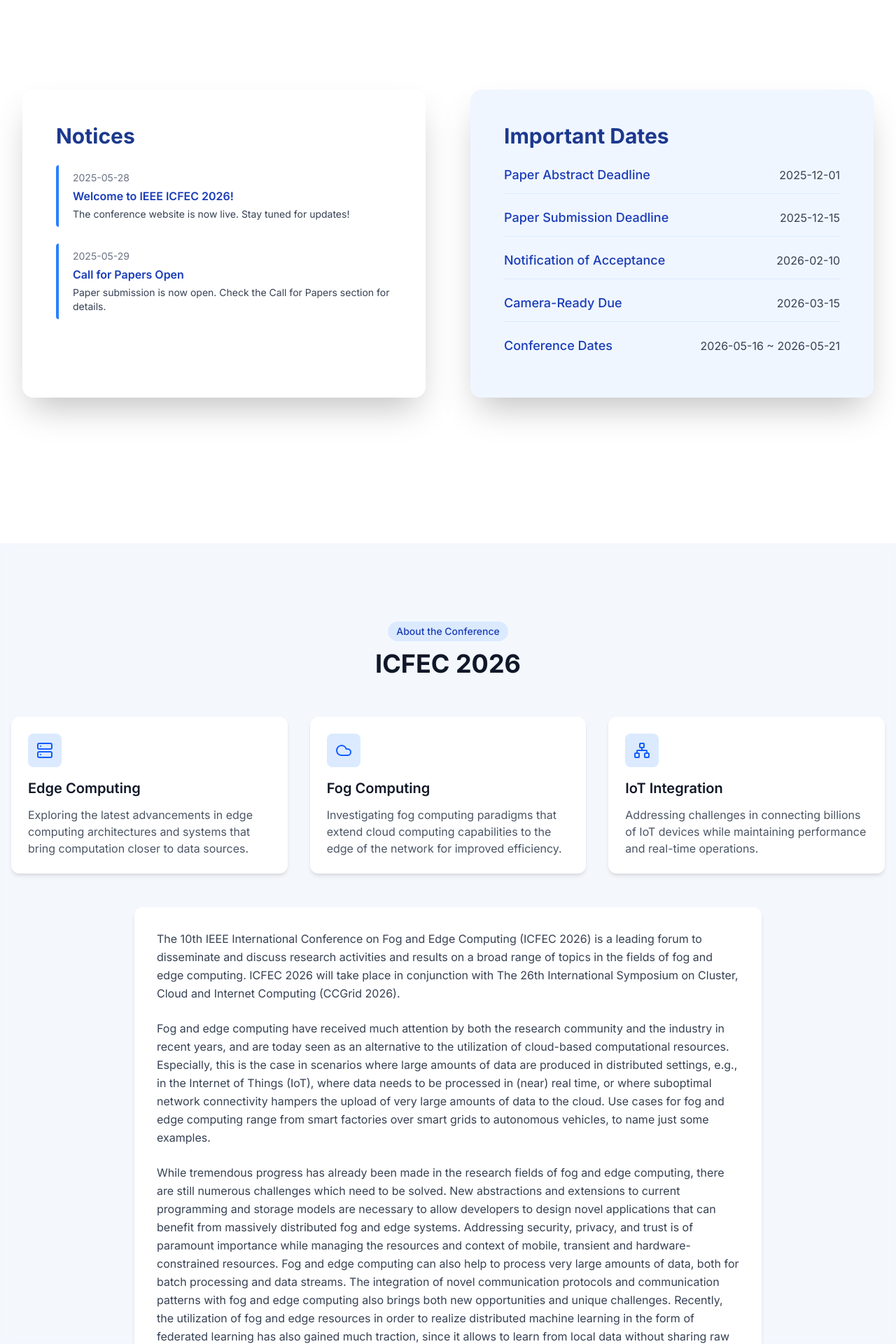
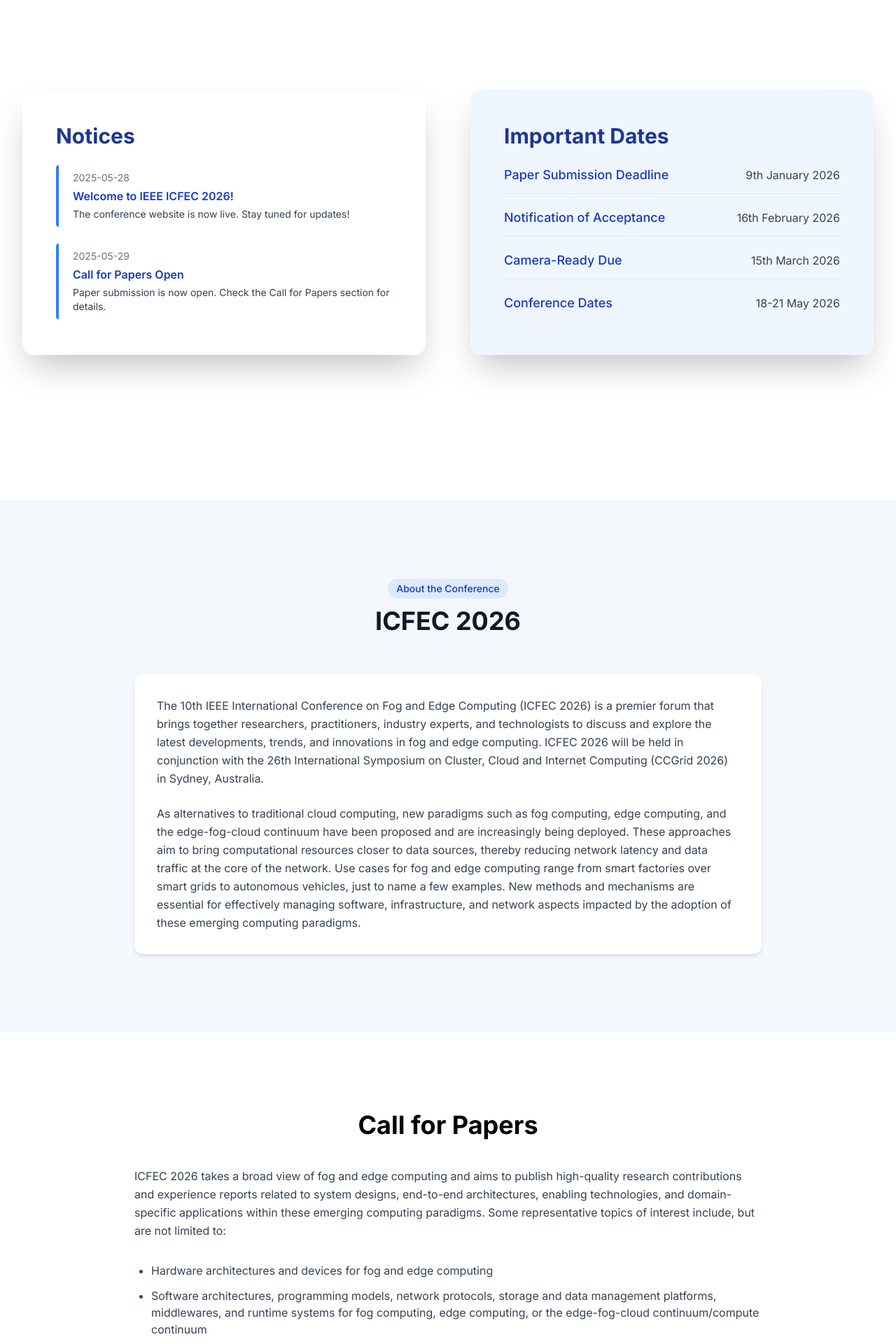
Before and after one commit to wnsah814/ICFEC2026, a Next.js app: page / in a window 1280 px wide. Shown: the part 880-2800 px from the top of the page at 70% size. Built offline with nearby package versions, Linux system fonts and the light colour scheme.

Commit message:
Update data

```diff
--- a/components/About.tsx
+++ b/components/About.tsx
@@ -1,4 +1,4 @@
-import { Server, Cloud, Network } from 'lucide-react';
+// import { Server, Cloud, Network } from 'lucide-react';
 
 const About = () => {
     return (
@@ -8,7 +8,7 @@ const About = () => {
           <h2 className="text-3xl md:text-4xl font-bold text-gray-900">ICFEC 2026</h2>
         </div>
 
-        <div className="grid grid-cols-1 md:grid-cols-3 gap-8 mb-12">
+        {/* <div className="grid grid-cols-1 md:grid-cols-3 gap-8 mb-12">
           <div className="bg-white shadow-md rounded-xl p-6 hover:shadow-lg transition-shadow">
             <div className="w-12 h-12 bg-blue-100 rounded-lg flex items-center justify-center mb-4">
               <Server className="text-blue-600" />
@@ -38,17 +38,15 @@ const About = () => {
               Addressing challenges in connecting billions of IoT devices while maintaining performance and real-time operations.
             </p>
           </div>
-        </div>
+        </div> */}
 
         <div className="max-w-4xl mx-auto bg-white p-8 rounded-xl shadow-md">
           <p className="text-gray-700 mb-6 leading-relaxed">
-          The 10th IEEE International Conference on Fog and Edge Computing (ICFEC 2026) is a leading forum to disseminate and discuss research activities and results on a broad range of topics in the fields of fog and edge computing. ICFEC 2026 will take place in conjunction with The 26th International Symposium on Cluster, Cloud and Internet Computing (CCGrid 2026).
+          The 10th IEEE International Conference on Fog and Edge Computing (ICFEC 2026) is a premier forum that brings together researchers, practitioners, industry experts, and technologists to discuss and explore the latest developments, trends, and innovations in fog and edge computing. ICFEC 2026 will be held in conjunction with the 26th International Symposium on Cluster, Cloud and Internet Computing (CCGrid 2026) in Sydney, Australia.
           </p>
-          <p className="text-gray-700 mb-6 leading-relaxed">
-          Fog and edge computing have received much attention by both the research community and the industry in recent years, and are today seen as an alternative to the utilization of cloud-based computational resources. Especially, this is the case in scenarios where large amounts of data are produced in distributed settings, e.g., in the Internet of Things (IoT), where data needs to be processed in (near) real time, or where suboptimal network connectivity hampers the upload of very large amounts of data to the cloud. Use cases for fog and edge computing range from smart factories over smart grids to autonomous vehicles, to name just some examples.
-          </p>
+
           <p className="text-gray-700 leading-relaxed">
-          While tremendous progress has already been made in the research fields of fog and edge computing, there are still numerous challenges which need to be solved. New abstractions and extensions to current programming and storage models are necessary to allow developers to design novel applications that can benefit from massively distributed fog and edge systems. Addressing security, privacy, and trust is of paramount importance while managing the resources and context of mobile, transient and hardware-constrained resources. Fog and edge computing can also help to process very large amounts of data, both for batch processing and data streams. The integration of novel communication protocols and communication patterns with fog and edge computing also brings both new opportunities and unique challenges. Recently, the utilization of fog and edge resources in order to realize distributed machine learning in the form of federated learning has also gained much traction, since it allows to learn from local data without sharing raw data with any centralized entity.
+          As alternatives to traditional cloud computing, new paradigms such as fog computing, edge computing, and the edge-fog-cloud continuum have been proposed and are increasingly being deployed. These approaches aim to bring computational resources closer to data sources, thereby reducing network latency and data traffic at the core of the network. Use cases for fog and edge computing range from smart factories over smart grids to autonomous vehicles, just to name a few examples. New methods and mechanisms are essential for effectively managing software, infrastructure, and network aspects impacted by the adoption of these emerging computing paradigms.
           </p>
         </div>
       </div>
--- a/components/CallForPapers.tsx
+++ b/components/CallForPapers.tsx
@@ -1,19 +1,16 @@
 const CallForPapers = () => {
     const topics = [
-      'Data centers and infrastructures along the compute continuum',
-      'Mobility management along the compute continuum',
-      'Federated learning and distributed machine learning in and for the compute continuum',
-      '5G/6G for the compute continuum',
-      'Middleware and runtime systems for the compute continuum',
-      'Programming models for the compute continuum',
-      'Storage and data management platforms along the compute continuum',
-      'Scheduling and resource management for the compute continuum',
-      'Security, privacy, trust, and provenance issues for the compute continuum',
-      'Distributed consensus and blockchains in the compute continuum',
-      'Modeling and simulation for and in the compute continuum',
-      'Performance monitoring and metering of infrastructures along the compute continuum',
-      '(Big) Data processing in the compute continuum',
-      'Energy-efficient computing in the compute continuum'
+        'Hardware architectures and devices for fog and edge computing',
+        'Software architectures, programming models, network protocols, storage and data management platforms, middlewares, and runtime systems for fog computing, edge computing, or the edge-fog-cloud continuum/compute continuum',
+        'Federated learning algorithms, architectures, and protocols in and for the compute continuum',
+        'Resource management, task scheduling, and capacity planning solutions',
+        'Simulation toolkits for fog computing, edge computing, or the compute continuum',
+        'Performance monitoring and metering of infrastructures along the compute continuum',
+        'Security, privacy, trust, and provenance issues and solutions for the compute continuum',
+        'Energy-efficient and environmentally-aware computing in the compute continuum',
+        'Domain-specific applications, such as in smart manufacturing, mobility, healthcare, and agriculture',
+        'Emerging trends such as edge computing in space, quantum computing at the edge, edge digital twins, and sustainable fog/edge computing',
+        'Practical experience in developing, deploying, and evaluating fog/edge computing systems, applications, and services'
     ];
 
     return (
@@ -21,7 +18,7 @@ const CallForPapers = () => {
         <h2 className="text-3xl md:text-4xl font-bold mb-10 text-center">Call for Papers</h2>
         <div className="max-w-4xl mx-auto">
           <p className="text-gray-700 mb-8 leading-relaxed">
-          The conference seeks to attract high-quality contributions covering both theory and practice over systems research and emerging domain-specific applications related to next-generation distributed systems that cover different parts of the cloud-edge compute continuum. This covers different computing models, including mist computing, edge computing, multi-access edge computing, fog computing, and mobile cloud computing. Some representative topics of interest include, but are not limited to:
+            ICFEC 2026 takes a broad view of fog and edge computing and aims to publish high-quality research contributions and experience reports related to system designs, end-to-end architectures, enabling technologies, and domain-specific applications within these emerging computing paradigms. Some representative topics of interest include, but are not limited to:
           </p>
 
           <ul className="list-disc pl-6 space-y-3 mb-8">
--- a/components/Committees.tsx
+++ b/components/Committees.tsx
@@ -40,59 +40,23 @@ const Committees = () => {
           </div>
 
           <div className="col-span-1">
-            <h4 className="text-lg font-medium mb-4 border-b border-gray-200 pb-2">Steering Committee</h4>
-            <ul className="space-y-3">
-              <li>
-                <a href="#" className="text-blue-600 hover:underline">Name</a>
-                <p className="text-sm text-gray-600">University, Country</p>
-              </li>
-              <li>
-                <a href="#" className="text-blue-600 hover:underline">Name</a>
-                <p className="text-sm text-gray-600">University, Country</p>
-              </li>
-            </ul>
-          </div>
-        </div>
-
-        <div className="grid grid-cols-1 md:grid-cols-3 gap-8 mb-12">
-          <div className="col-span-1">
-            <h4 className="text-lg font-medium mb-4 border-b border-gray-200 pb-2">Poster and Demo Chairs</h4>
-            <ul className="space-y-3">
-              <li>
-                <a href="#" className="text-blue-600 hover:underline">Chair Name</a>
-                <p className="text-sm text-gray-600">University, Country</p>
-              </li>
-              <li>
-                <a href="#" className="text-blue-600 hover:underline">Chair Name</a>
-                <p className="text-sm text-gray-600">University, Country</p>
-              </li>
-            </ul>
-          </div>
-          <div className="col-span-1">
-            <h4 className="text-lg font-medium mb-4 border-b border-gray-200 pb-2">Publication Chairs</h4>
-            <ul className="space-y-3">
-            <li>
-                <a href="#" className="text-blue-600 hover:underline">Chair Name</a>
-                <p className="text-sm text-gray-600">University, Country</p>
-              </li>
-              <li>
-                <a href="#" className="text-blue-600 hover:underline">Chair Name</a>
-                <p className="text-sm text-gray-600">University, Country</p>
-              </li>
-            </ul>
-          </div>
-
-          <div className="col-span-1">
             <h4 className="text-lg font-medium mb-4 border-b border-gray-200 pb-2">Publicity Chairs</h4>
             <ul className="space-y-3">
               <li>
                 <a href="#" className="text-blue-600 hover:underline">Yipeng Zhou</a>
                 <p className="text-sm text-gray-600">Macquarie University, Australia</p>
               </li>
+              <li>
+                <a href="#" className="text-blue-600 hover:underline">Evandro Macedo</a>
+                <p className="text-sm text-gray-600">UERJ, Brazil</p>
+              </li>
+              <li>
+                <a href="#" className="text-blue-600 hover:underline">Lidia Fotia</a>
+                <p className="text-sm text-gray-600">University of Salerno, Italy</p>
+              </li>
             </ul>
           </div>
         </div>
-
         <div className="grid grid-cols-1 md:grid-cols-3 gap-8">
           <div className="col-span-1">
             <h4 className="text-lg font-medium mb-4 border-b border-gray-200 pb-2">Local Arrangement Chairs</h4>
--- a/components/Footer.tsx
+++ b/components/Footer.tsx
@@ -14,7 +14,7 @@ const Footer = () => {
               The IEEE International Conference on Fog and Edge Computing (ICFEC) is the premier conference on fog and edge computing.
             </p>
             <div className="widget">
-              <h5 className="text-red-600 widget-title text-lg font-bold mb-4 uppercase tracking-wider">SHARE ON SOCIAL MEDIA</h5>
+              <h5 className="widget-title text-lg font-bold mb-4 uppercase tracking-wider">SHARE ON SOCIAL MEDIA</h5>
               <ul className="footer-social flex space-x-3">
                 <li>
                   <a
@@ -55,36 +55,35 @@ const Footer = () => {
               </ul>
             </div>
           </div>
-
           <div>
             <h3 className="text-lg font-bold mb-4 uppercase tracking-wider">Important Dates</h3>
             <ul className="space-y-3 text-gray-300">
               <li className="flex items-start">
                 <Calendar className="w-4 h-4 mr-2 mt-1 flex-shrink-0" />
                 <div>
-                  <p className="font-medium">Paper Abstract</p>
-                  <p className="text-sm text-gray-400">December 1, 2025</p>
+                  <p className="font-medium">Paper Submission Deadline</p>
+                  <p className="text-sm text-gray-400">9th January 2026</p>
                 </div>
               </li>
               <li className="flex items-start">
                 <Calendar className="w-4 h-4 mr-2 mt-1 flex-shrink-0" />
                 <div>
-                  <p className="font-medium">Paper Submission</p>
-                  <p className="text-sm text-gray-400">December 15, 2025</p>
-                </div>
-              </li>
-              <li className="flex items-start">
-                <Calendar className="w-4 h-4 mr-2 mt-1 flex-shrink-0" />
-                <div>
-                  <p className="font-medium">Author Notification</p>
-                  <p className="text-sm text-gray-400">February 10, 2026</p>
+                  <p className="font-medium">Notification of Acceptance</p>
+                  <p className="text-sm text-gray-400">16th February 2026</p>
                 </div>
               </li>
               <li className="flex items-start">
                 <Calendar className="w-4 h-4 mr-2 mt-1 flex-shrink-0" />
                 <div>
                   <p className="font-medium">Camera-ready Submission</p>
-                  <p className="text-sm text-gray-400">March 15, 2026</p>
+                  <p className="text-sm text-gray-400">15th March 2026</p>
+                </div>
+              </li>
+              <li className="flex items-start">
+                <Calendar className="w-4 h-4 mr-2 mt-1 flex-shrink-0" />
+                <div>
+                  <p className="font-medium">Conference Dates</p>
+                  <p className="text-sm text-gray-400">18-21 May 2026</p>
                 </div>
               </li>
             </ul>
--- a/components/Hero.tsx
+++ b/components/Hero.tsx
@@ -53,7 +53,7 @@ const Hero = ({ handleNavClick }: { handleNavClick: (id: string) => void }) => {
                 <div className="flex flex-col md:flex-row justify-center items-center space-y-4 md:space-y-0 md:space-x-10 mb-14 md:mb-20 max-w-3xl mx-auto text-lg">
                     <div className="flex items-center bg-white/10 backdrop-blur-sm px-4 py-2 rounded-lg">
                         <Calendar className="w-5 h-5 mr-2" />
-                        <span>May 16-21, 2026</span>
+                        <span>May 18-21, 2026</span>
                     </div>
                     <div className="flex items-center bg-white/10 backdrop-blur-sm px-4 py-2 rounded-lg">
                         <MapPin className="w-5 h-5 mr-2" />
--- a/components/NoticeAndDates.tsx
+++ b/components/NoticeAndDates.tsx
@@ -14,11 +14,10 @@ const notices = [
 ];
 
 const importantDates = [
-  { label: 'Paper Abstract Deadline', date: '2025-12-01' },
-  { label: 'Paper Submission Deadline', date: '2025-12-15' },
-  { label: 'Notification of Acceptance', date: '2026-02-10' },
-  { label: 'Camera-Ready Due', date: '2026-03-15' },
-  { label: 'Conference Dates', date: '2026-05-16 ~ 2026-05-21' },
+  { label: 'Paper Submission Deadline', date: '9th January 2026' },
+  { label: 'Notification of Acceptance', date: '16th February 2026' },
+  { label: 'Camera-Ready Due', date: '15th March 2026' },
+  { label: 'Conference Dates', date: '18-21 May 2026' },
 ];
 
 const NoticeAndDates: React.FC = () => {
--- a/components/SubmissionInstructions.tsx
+++ b/components/SubmissionInstructions.tsx
@@ -5,44 +5,12 @@ const SubmissionInstructions = () => {
 
       <div className="max-w-4xl mx-auto prose prose-blue">
         <p className="text-gray-700 leading-relaxed">
-          We invite original manuscripts that have neither been published elsewhere nor are under review at a different venue.
-          Papers should follow the IEEE template for conference proceedings.
+          All papers must be original and not simultaneously submitted to another journal or conference. Full/Regular Paper submissions should follow the IEEE template for conference proceedings. Authors should submit papers, written in English, electronically in PDF format, and may not exceed 8 letter-size pages in length, including all figures, tables, and references. Apart from regular papers, authors may also submit short papers and extended abstracts for posters. All manuscripts will be reviewed and judged on originality, technical strength, significance, presentation, and relevance to the conference by at least three reviewers. Papers may be submitted online at <a href="https://easychair.org" className="text-red-600 hover:text-blue-800 transition-colors">EasyChair</a>.
         </p>
 
         <p className="text-gray-700 leading-relaxed">
-          Authors should submit papers, written in English, electronically in PDF format, and may not exceed 8 letter-size
-          pages in length, including all figures, tables, and references. Apart from full papers, authors may also submit
-          poster papers, which may not exceed 2 pages in length. All manuscripts will be reviewed and judged on originality,
-          technical strength, significance, presentation, and relevance to the conference by at least three reviewers.
+          Papers that are accepted for publication may be accepted as REGULAR papers (8 pages), SHORT papers (4 pages), or extended abstracts for POSTER (2 pages), depending on the reviewers&apos; recommendations. Accepted regular, short, and poster papers will be included in the conference proceedings that will be published through the IEEE Computer Society Conference Publishing Services.
         </p>
-
-        <p className="text-gray-700 leading-relaxed">
-          Papers may be submitted online at <a href="https://easychair.org" className="text-red-600 hover:text-blue-800 transition-colors">EasyChair</a>.
-          Papers that are accepted for publication may be accepted as REGULAR papers (8 pages), SHORT papers (5 pages) or
-          POSTER papers (2 pages), depending on the reviewers&apos; recommendations. Accepted regular, short, and poster papers
-          will be included in the conference proceedings that will be published through the IEEE Computer Society Conference Publishing Services.
-        </p>
-
-        {/* <div className="bg-yellow-50 p-5 my-8 rounded-lg border border-yellow-100">
-          <h3 className="text-xl font-semibold mb-4 text-yellow-800">Submission Format</h3>
-          <p className="text-gray-700">
-            All submissions must use the IEEE conference proceedings templates. The templates are available in
-            <a href="https://www.ieee.org/conferences/publishing/templates.html" className="text-blue-600 hover:text-blue-800 transition-colors mx-1">Microsoft Word and LaTeX</a>
-            formats.
-          </p>
-          <p className="text-gray-700 mt-3">
-            Please note that all deadlines are Anywhere on Earth (AoE, UTC-12 timezone).
-          </p>
-        </div>
-
-        <div className="bg-green-50 p-5 my-8 rounded-lg border border-green-100">
-          <h3 className="text-xl font-semibold mb-4 text-green-800">Paper Categories</h3>
-          <ul className="list-disc pl-5 space-y-2">
-            <li><span className="font-medium">Regular Paper:</span> Up to 8 pages</li>
-            <li><span className="font-medium">Short Paper:</span> Up to 5 pages</li>
-            <li><span className="font-medium">Poster Paper:</span> Up to 2 pages</li>
-          </ul>
-        </div> */}
       </div>
     </div>
   );
```
